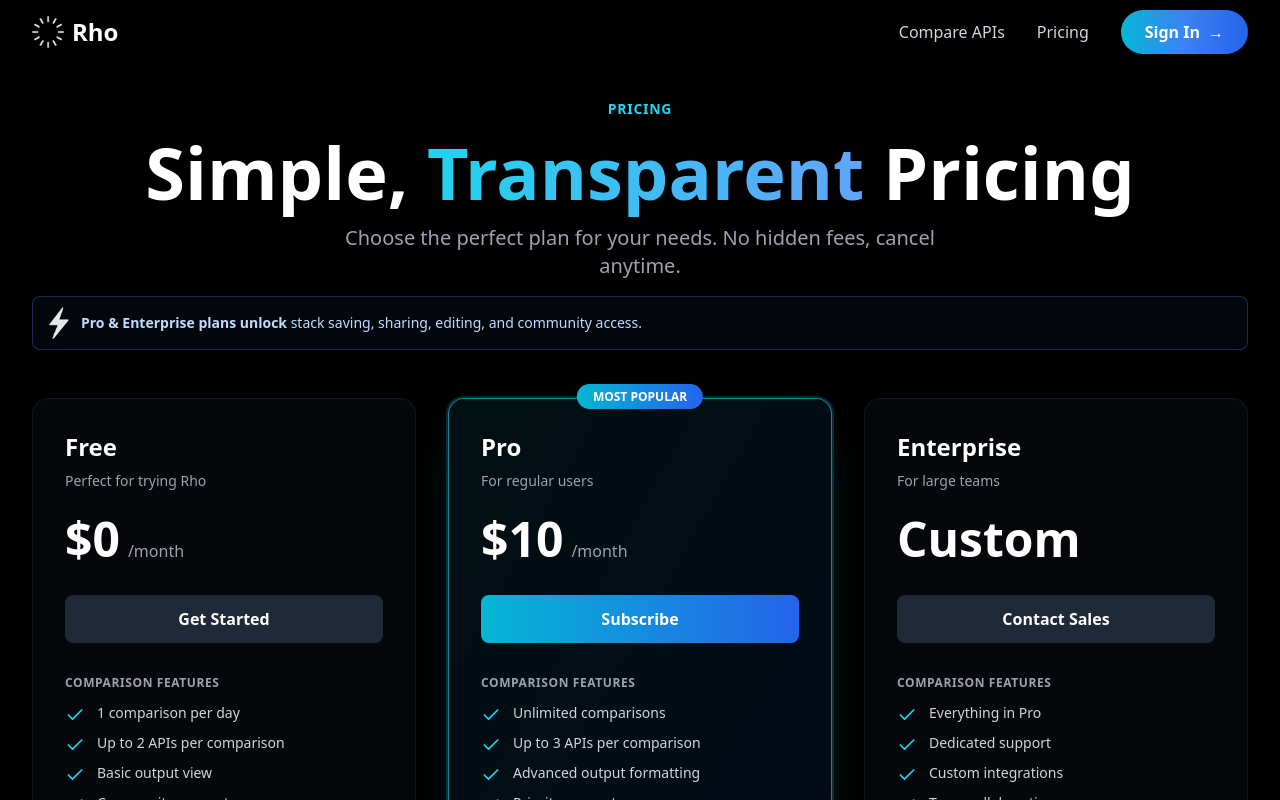
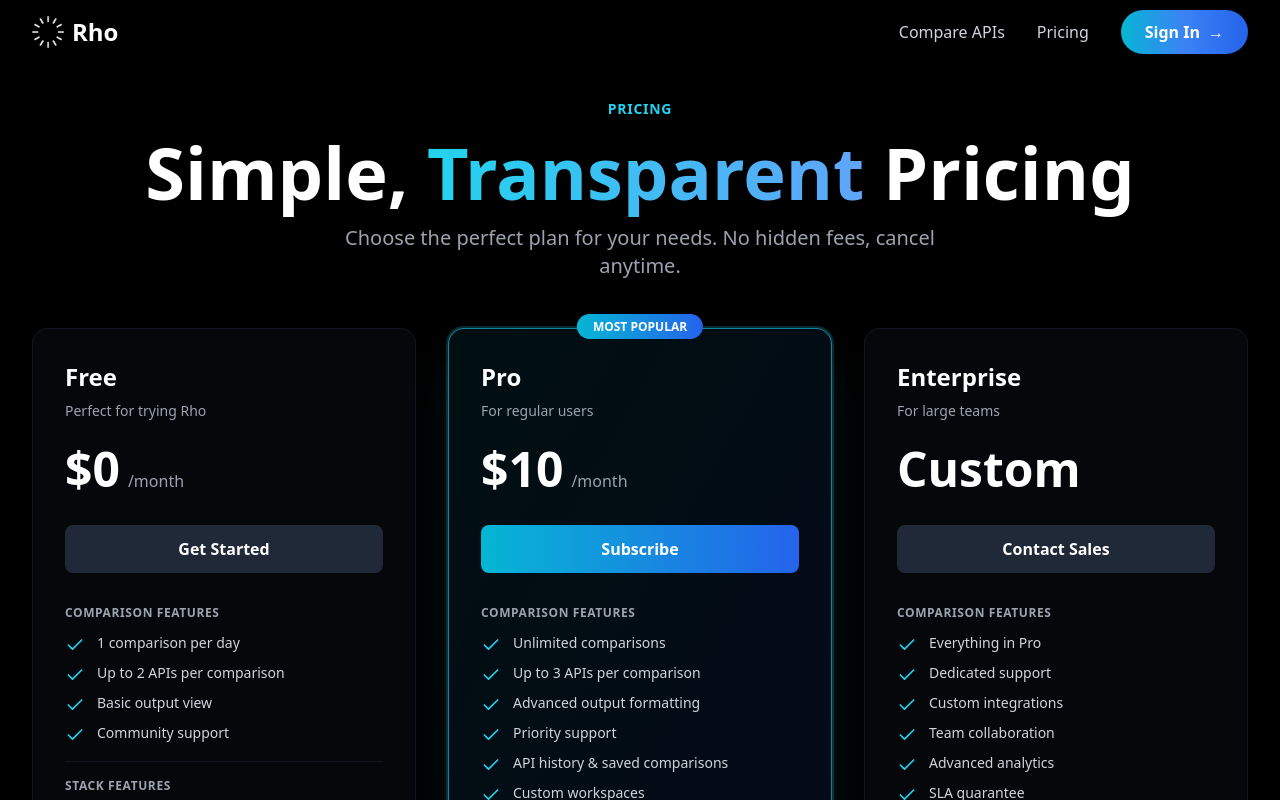
Before and after one commit to rainazab/CH12.0, a Next.js app in the folder rho-api-platform/: page /pricing in a window 1280 px wide. Shown: the top 800 px of the page. Built offline with nearby package versions, Linux system fonts and the light colour scheme; no server answers.

Commit message:
Remove info banner with bolt icon from pricing page

```diff
--- a/rho-api-platform/app/pricing/page.tsx
+++ b/rho-api-platform/app/pricing/page.tsx
@@ -5,7 +5,6 @@ import Image from 'next/image';
 import { auth } from '@/lib/firebase';
 import { onAuthStateChanged } from 'firebase/auth';
 import { Check, ChevronDown } from 'lucide-react';
-import Head from 'next/head';
 
 export default function PricingPage() {
   const [user, setUser] = useState<any>(null);
@@ -159,16 +158,6 @@ export default function PricingPage() {
           <p className="text-xl text-gray-400 max-w-2xl mx-auto">
             Choose the perfect plan for your needs. No hidden fees, cancel anytime.
           </p>
-
-          {/* Info Banner */}
-          <div className="mt-8 p-4 border border-blue-500/30 rounded-lg bg-blue-500/5 backdrop-blur flex items-center gap-3">
-            <div className="w-5 h-5 flex items-center justify-center flex-shrink-0">
-              <Image src="/icon/bolt.png" alt="bolt" width={20} height={16} style={{ objectFit: 'contain' }} />
-            </div>
-            <p className="text-sm text-blue-200">
-              <span className="font-semibold">Pro & Enterprise plans unlock</span> stack saving, sharing, editing, and community access.
-            </p>
-          </div>
         </div>
 
         {/* Pricing Cards */}
```
